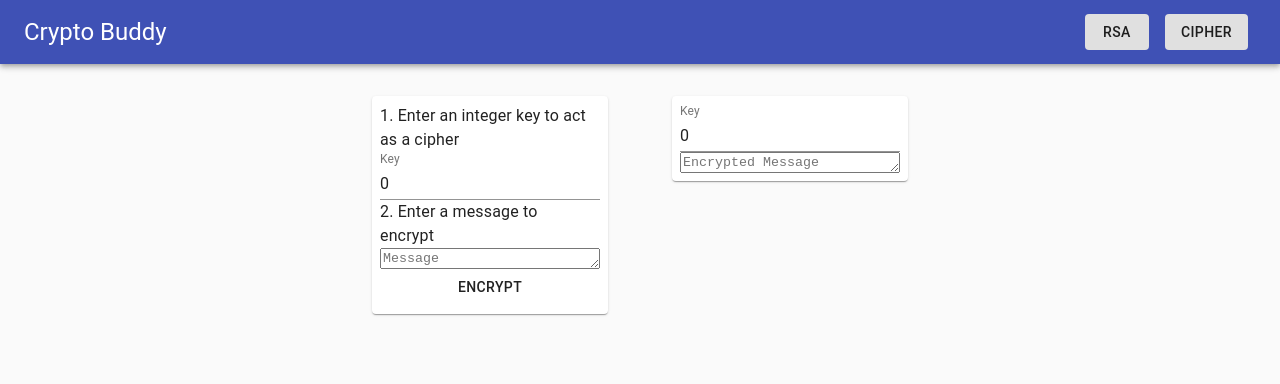
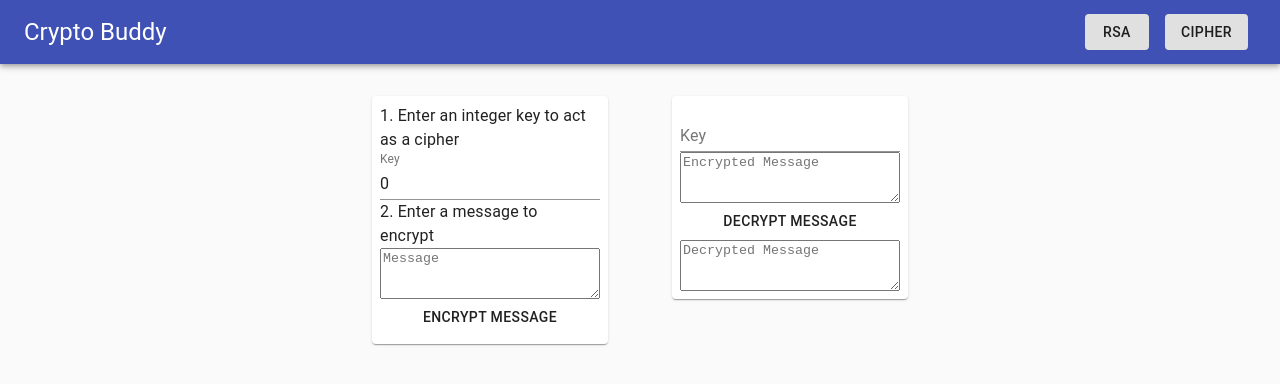
Before and after one commit to ilknarf/crypto-buddy, a React (Create React App) app: page /cipher in a window 1280 px wide. Shown: the top 384 px of the page. Built offline with nearby package versions, Linux system fonts and the light colour scheme.

Commit message:
add cipher

```diff
--- a/src/pages/Cipher.js
+++ b/src/pages/Cipher.js
@@ -23,8 +23,20 @@ const useStyles = makeStyles({
 function Cipher(props) {
   const classes = useStyles();
 
-  const [message, setMessage] = useState('');
-  const [key, setKey] = useState(0);
+  let [message, setMessage] = useState('');
+  let [key, setKey] = useState('0');
+  let [currKey, setCurrKey] = useState('');
+  let [encrypted, setEncrypted] = useState('');
+  let [decrypted, setDecrypted] = useState('');
+
+  function encryptMessage() {
+    setEncrypted(cipher.encrypt(message, key));
+    setCurrKey(key);
+  }
+
+  function decryptMessage() {
+    setDecrypted(cipher.decrypt(encrypted, currKey));
+  }
 
   return (
     <Container className={classes.container}>
@@ -40,9 +52,9 @@ function Cipher(props) {
               2. Enter a message to <br />
               encrypt
             </Typography>
-            <TextareaAutosize placeholder="Message" value={message} onChange={setState(setMessage)} />
-            <Button>
-              Encrypt
+            <TextareaAutosize placeholder="Message" value={message} onChange={setState(setMessage)} rowsMin={3} />
+            <Button onClick={encryptMessage}>
+              Encrypt Message
             </Button>
           </FormControl>
         </Card>
@@ -50,8 +62,12 @@ function Cipher(props) {
       <Panel>
         <Card>
           <FormControl>
-            <TextField label="Key" value={key} contentEditable="false" />
-            <TextareaAutosize placeholder="Encrypted Message" contentEditable="false" />
+            <TextField label="Key" value={currKey} contentEditable="false" />
+            <TextareaAutosize placeholder="Encrypted Message" contentEditable="false" value={encrypted} rowsMin={3} />
+            <Button onClick={decryptMessage}>
+              Decrypt Message
+            </Button>
+            <TextareaAutosize placeholder="Decrypted Message" contentEditable="false" value={decrypted} rowsMin={3} />
           </FormControl>
         </Card>
       </Panel>
--- a/src/utils/cipher.js
+++ b/src/utils/cipher.js
@@ -1,12 +1,14 @@
 function encrypt(message, key) {
+  console.log(key);
   return message
-    .map(v => message.charCodeAt(v) + key)
+    .split('')
+    .map((_, i) => message.charCodeAt(i) + Number(key))
     .join(' ');
 }
 
-function decrypt(message, key) {
-  return message
-    .split()
+function decrypt(encrypted, key) {
+  return encrypted
+    .split(' ')
     .map(v => String.fromCharCode(v - key))
     .join('');
 }
```
